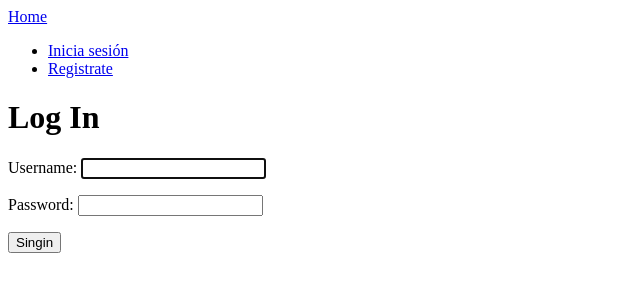
After one commit to Aimar1109/agenda, a Django app: page /singin/ in a window 1280 px wide. The commit adds this page. Shown: the top 300 px of the page, without its empty margins (0-640 px from the left). Run offline with Django 5.2, Linux system fonts and the light colour scheme.

Commit message:
login and singup and logout (first step)

```diff
--- a/mycalendar/templates/base.html
+++ b/mycalendar/templates/base.html
@@ -6,6 +6,27 @@
     <title>My Time</title>
   </head>
   <body>
-    <nav></nav>
+    <nav>
+      <div>
+        <a href="/">Home</a>
+        <div>
+          <ul>
+            {% if user.is_authenticated %}
+            <li>
+              <a href="/logout">Log out</a>
+            </li>
+            {% else %}
+            <li>
+              <a href="/singin">Inicia sesión</a>
+            </li>
+            <li>
+              <a href="/register">Registrate</a>
+            </li>
+            {% endif %}
+          </ul>
+        </div>
+      </div>
+    </nav>
+    {% block content %}{% endblock %}
   </body>
 </html>
--- a/mycalendar/templates/home.html
+++ b/mycalendar/templates/home.html
@@ -1 +1,3 @@
+{% extends "base.html" %} {% block content %}
 <h1>Hola mundo</h1>
+{% endblock %}
--- /dev/null
+++ b/mycalendar/templates/singin.html
@@ -0,0 +1,12 @@
+{% extends "base.html" %} {% block content %}
+<main>
+  <div>
+    <form method="POST">
+      <h1>Log In</h1>
+
+      {{error}} {% csrf_token %} {{form.as_p}}
+      <button class="btn btn-dark">Singin</button>
+    </form>
+  </div>
+</main>
+{% endblock %}
--- a/mycalendar/views.py
+++ b/mycalendar/views.py
@@ -1,7 +1,59 @@
-from django.shortcuts import render
+from django.shortcuts import render, redirect
+from django.contrib.auth.forms import UserCreationForm, AuthenticationForm
+from django.contrib.auth.models import User
+from django.contrib.auth import login, logout, authenticate
+from django.db import IntegrityError
 
 # Create your views here.
 
 
 def home(request):
     return render(request, 'home.html')
+
+
+def singin(request):
+    if request.method == 'GET':
+        return render(request, 'singin.html', {
+            'form': AuthenticationForm,
+        })
+    else:
+        user = authenticate(
+            request, username=request.POST['username'], password=request.POST['password'])
+        if user is None:
+            return render(request, 'singin.html', {
+                'form': AuthenticationForm,
+                'error': 'Username or password is incorrect',
+            })
+        else:
+            login(request, user)
+            return redirect('home')
+
+
+def register(request):
+    if request.method == "GET":
+        return render(request, 'register.html', {
+            'form': UserCreationForm
+        })
+    else:
+        if request.POST['password1'] == request.POST['password2']:
+            # resister user
+            try:
+                user = User.objects.create_user(
+                    username=request.POST['username'],  password=request.POST['password1'])
+                user.save()
+                login(request, user)
+                return redirect('home')
+            except IntegrityError:
+                return render(request, 'register.html', {
+                    'form': UserCreationForm,
+                    'error': 'El usuario ya existe'
+                })
+        return render(request, 'register.html', {
+            'form': UserCreationForm,
+            'error': 'Las contraseñas no coinciden'
+        })
+
+
+def singout(request):
+    logout(request)
+    return redirect('home')
--- a/mytime/settings.py
+++ b/mytime/settings.py
@@ -118,6 +118,9 @@ USE_TZ = True
 
 STATIC_URL = 'static/'
 
+
+LOGIN_URL = '/login'
+
 # Default primary key field type
 # https://docs.djangoproject.com/en/5.0/ref/settings/#default-auto-field
 
--- a/mytime/urls.py
+++ b/mytime/urls.py
@@ -20,5 +20,8 @@ from mycalendar import views
 
 urlpatterns = [
     path('admin/', admin.site.urls),
-    path('', views.home, name='home')
+    path('', views.home, name='home'),
+    path('singin/', views.singin, name='singin'),
+    path('register/', views.register, name='register'),
+    path('logout/', views.singout, name='logout'),
 ]
```
Also changed, not shown: mycalendar/templates/register.html (added, +42 -0 lines), db.sqlite3.
